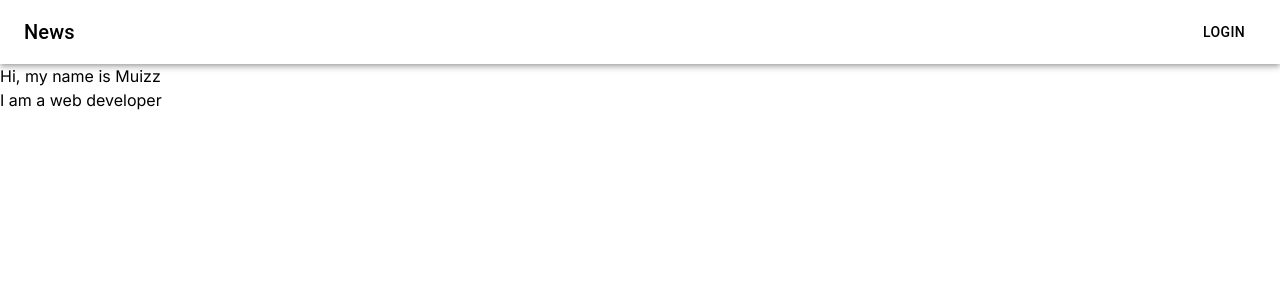
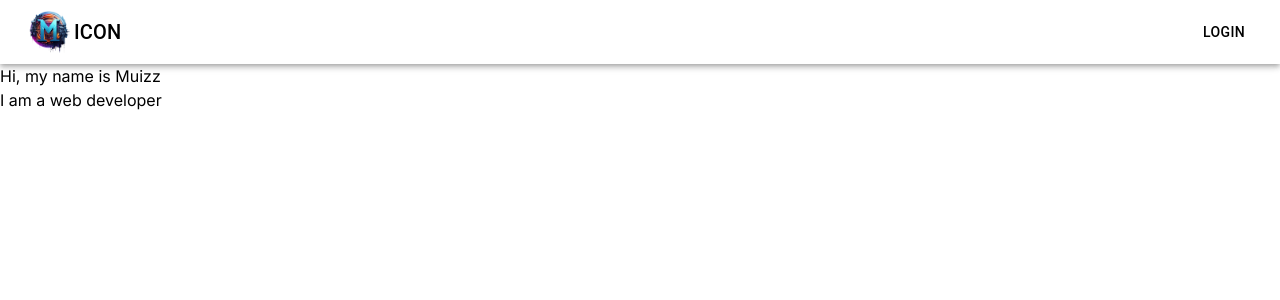
Before and after one commit to MtJakhar/my-portfolio, a Next.js app: page / in a window 1280 px wide. Shown: the top 300 px of the page. Built offline with nearby package versions, Linux system fonts and the light colour scheme.

Commit message:
fixed logo

```diff
--- a/app/components/NavBar.js
+++ b/app/components/NavBar.js
@@ -4,14 +4,17 @@ import Box from "@mui/material/Box";
 import Toolbar from "@mui/material/Toolbar";
 import Typography from "@mui/material/Typography";
 import Button from "@mui/material/Button";
+import Image from "next/image";
+import logo from "../../public/images/logo.png";
 
 const NavBar = () => {
   return (
     <Box sx={{ flexGrow: 1 }}>
       <AppBar position="sticky" color="transparent">
         <Toolbar>
+          <Image src={logo} width={50} height={50} />
           <Typography variant="h6" component="div" sx={{ flexGrow: 1 }}>
-            News
+            ICON
           </Typography>
           <Button color="inherit">Login</Button>
         </Toolbar>
```
Also changed, not shown: public/images/logo.png (renamed from app/public/images/logo.png).
